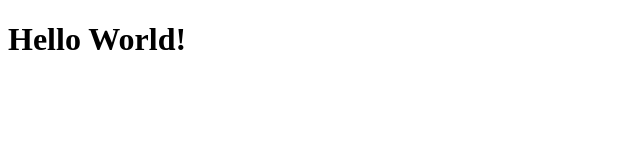
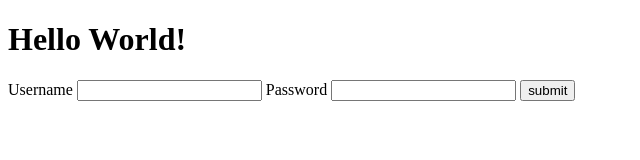
Before and after one commit to kidasijunior10/Mastering-Github-Guidelines, a plain HTML site: page index.html in a window 1280 px wide. Shown: the whole page, without its empty margins (0-640 px from the left). Drawn offline with Linux system fonts and the light colour scheme.

Commit message:
Updated the login

```diff
--- a/index.html
+++ b/index.html
@@ -1,12 +1,19 @@
 <!DOCTYPE html>
 <html lang="en">
-<head>
-    <meta charset="UTF-8">
-    <meta http-equiv="X-UA-Compatible" content="IE=edge">
-    <meta name="viewport" content="width=device-width, initial-scale=1.0">
+  <head>
+    <meta charset="UTF-8" />
+    <meta http-equiv="X-UA-Compatible" content="IE=edge" />
+    <meta name="viewport" content="width=device-width, initial-scale=1.0" />
     <title>System</title>
-</head>
-<body>
+  </head>
+  <body>
     <h1>Hello World!</h1>
-</body>
+    <form action="">
+      <label for="">Username</label>
+      <input type="text" />
+      <label for="">Password</label>
+      <input type="password" />
+      <input type="button" value="submit" />
+    </form>
+  </body>
 </html>
```
